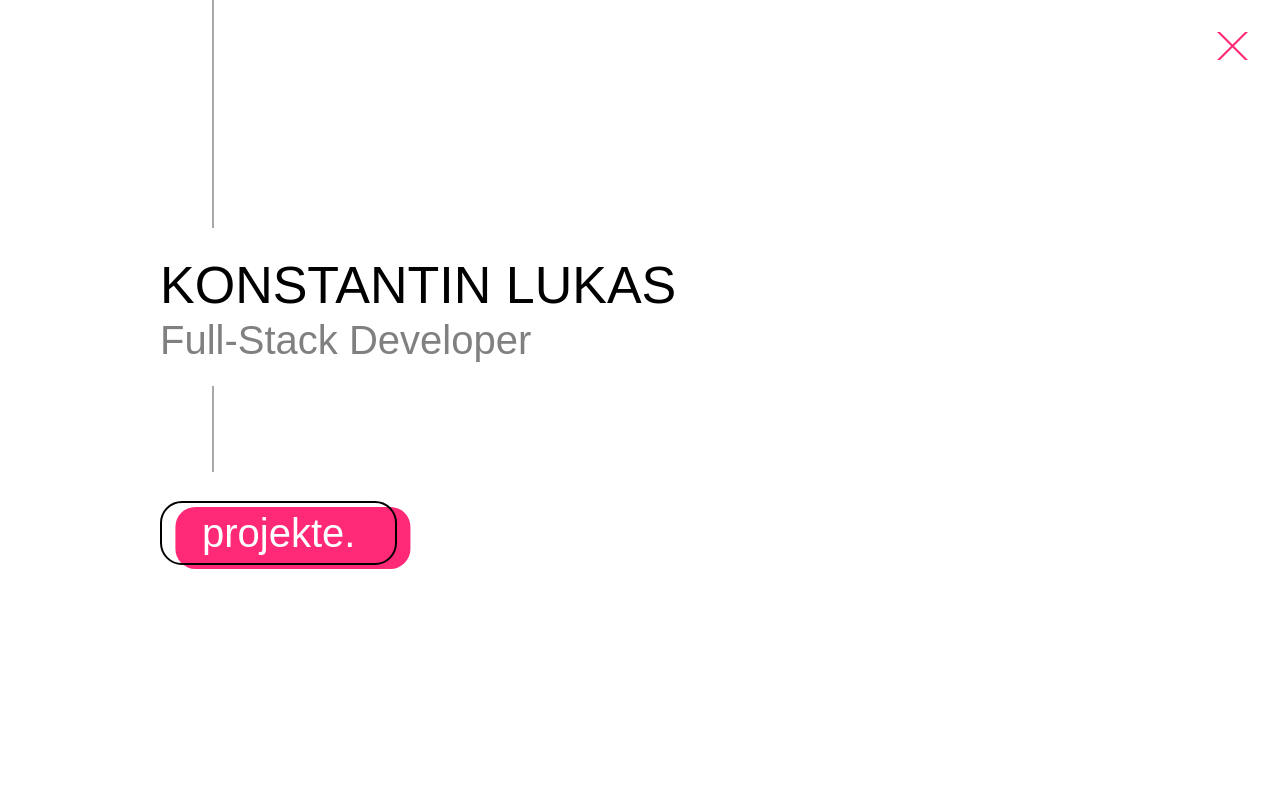
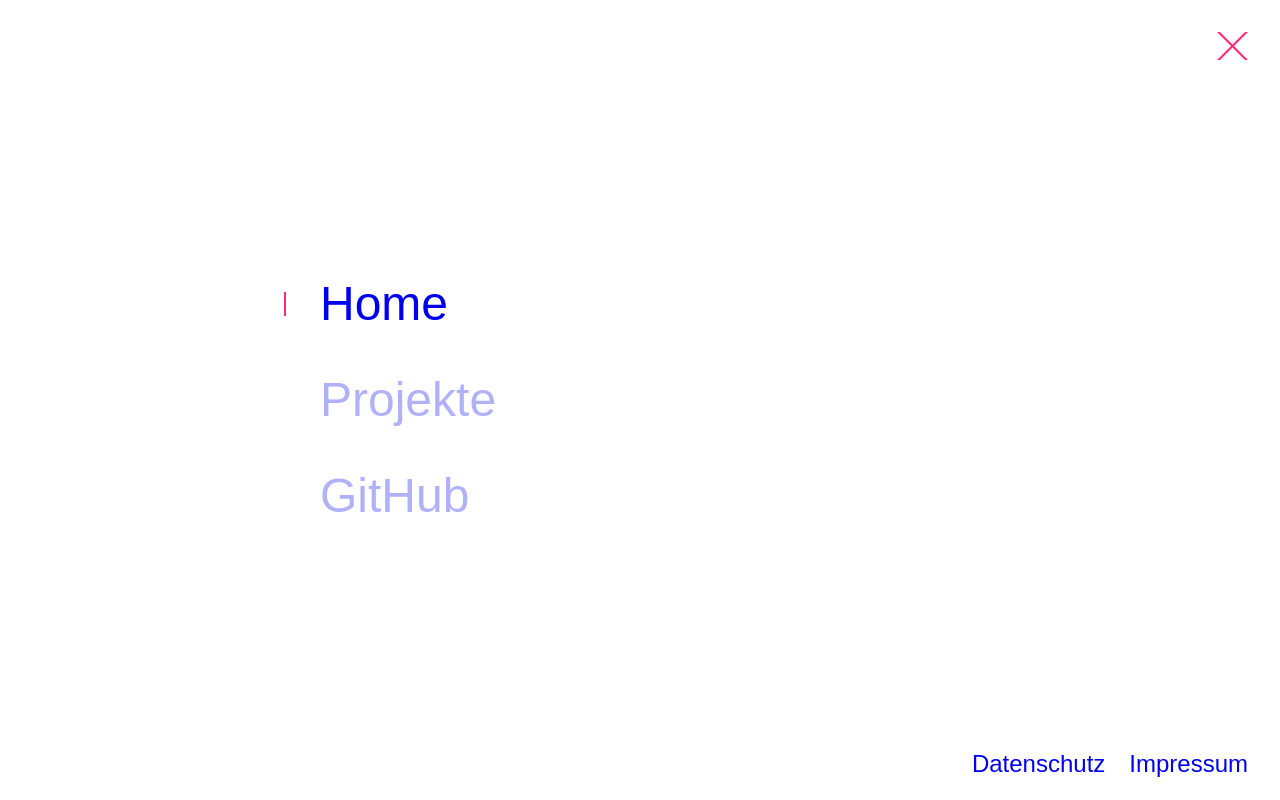
Before and after one commit to konstantin-lukas/nuxt-portfolio, a Nuxt app: page / in a window 1280 px wide. Both pictures are taken after a click on the button 1232 px from the left and 46 px from the top of the page. Built offline with nearby package versions, Linux system fonts and the light colour scheme.

Commit message:
add menu

```diff
--- a/assets/main.scss
+++ b/assets/main.scss
@@ -15,6 +15,9 @@
 
 a {
     text-decoration: none;
+    &:visited {
+        color: initial;
+    }
 }
 
 button {
--- a/components/ButtonLink.vue
+++ b/components/ButtonLink.vue
@@ -16,7 +16,7 @@ a {
     border: var(--border-width) solid var(--black);
     position: relative;
     font-size: var(--font-size-medium);
-    padding: 0.15em 1em;
+    padding: 0.2em 1em 0.1em 1em;
     display: inline-block;
     border-radius: .55em;
     &::after {
--- a/components/MenuButton.vue
+++ b/components/MenuButton.vue
@@ -4,10 +4,7 @@ const open = ref(false);
 </script>
 
 <template>
-    <button
-        :class="{ open }"
-        @click="open = !open"
-    >
+    <button>
         <span>
             <span/>
             <span/>
@@ -18,6 +15,7 @@ const open = ref(false);
 <style scoped lang="scss">
 @import "../assets/mixins.scss";
 button {
+    z-index: 101;
     position: fixed;
     top: 2rem;
     right: 2rem;
--- /dev/null
+++ b/components/MenuOverlay.vue
@@ -0,0 +1,310 @@
+<script setup lang="ts">
+const route = useRoute();
+defineEmits(["navigation"])
+</script>
+
+<template>
+    <div class="menu">
+        <span class="menu-background"/>
+        <nav class="main-nav">
+            <div class="important-nav">
+                <NuxtLink
+                    to="/"
+                    class="home"
+                    :class="{current: route.name == 'index'}"
+                    @click="$emit('navigation')"
+                >
+                    Home
+                </NuxtLink>
+                <NuxtLink
+                    to="/projekte"
+                    class="projects"
+                    :class="{current: route.name == 'projekte'}"
+                    @click="$emit('navigation')"
+                >
+                    Projekte
+                </NuxtLink>
+                <NuxtLink
+                    to="https://github.com/konstantin-lukas"
+                    target="_blank"
+                    class="github"
+                    @click="$emit('navigation')"
+                >
+                    GitHub
+                </NuxtLink>
+                <span class="anchor"/>
+            </div>
+            <div class="footer-nav">
+                <NuxtLink
+                    class="data"
+                    to="/datenschutz"
+                    @click="$emit('navigation')"
+                >
+                    Datenschutz
+                </NuxtLink>
+                <NuxtLink
+                    class="notice"
+                    to="/impressum"
+                    @click="$emit('navigation')"
+                >
+                    Impressum
+                </NuxtLink>
+            </div>
+        </nav>
+    </div>
+</template>
+
+<style scoped lang="scss">
+.menu {
+    position: fixed;
+    top: 0;
+    right: 0;
+    z-index: 100;
+    user-select: none;
+
+    &.open {
+        width: 100vw;
+        height: 100vh;
+        & > nav {
+            opacity: 1;
+        }
+        .menu-background {
+            width: 300vmax;
+            height: 300vmax;
+        }
+    }
+
+    & > nav {
+        position: absolute;
+        width: 100%;
+        height: 100%;
+        top: 0;
+        left: 0;
+        opacity: 0;
+        transition: opacity .2s cubic-bezier(0,.5,.56,1.01) .4s;
+    }
+
+    .menu-background {
+        position: absolute;
+        background-color: white;
+        width: 0;
+        height: 0;
+        border-radius: 50%;
+        top: 3rem;
+        right: 3rem;
+        display: block;
+        transform: translate(50%,-50%);
+        transition: all .75s cubic-bezier(0,.5,.56,1.01);
+        z-index: -1;
+        box-shadow: 0 0.15em 1.5em 0 rgba(0,0,0,.1), 0 0 1em 0 rgba(0,0,0,.03);
+    }
+}
+
+
+.main-nav {
+    width: 100%;
+    height: 100%;
+    display: flex;
+    align-items: center;
+    position: relative;
+    .important-nav {
+        position: relative;
+        margin-left: 25%;
+        display: inline-block;
+        transition: padding-left .3s cubic-bezier(0,.5,.56,1.01), opacity .3s cubic-bezier(0,.5,.56,1.01);
+    }
+    a, span {
+        position: relative;
+        width: 100%;
+        z-index: 1;
+        display: block;
+        opacity: .3;
+        transition: padding-left .3s cubic-bezier(0,.5,.56,1.01), opacity .3s cubic-bezier(0,.5,.56,1.01);
+        font-size: 48px;
+        padding: .5em 0;
+        line-height: 1em;
+    }
+    span {
+        opacity: 1;
+    }
+}
+
+@media only screen and (max-height: 550px) {
+    .main-nav a, .main-nav span {
+        font-size: 32px;
+    }
+}
+
+@media only screen and (max-width: 550px) {
+    .main-nav a, .main-nav span {
+        font-size: 36px;
+    }
+}
+
+@media only screen and (max-width: 350px) {
+    .main-nav a, .main-nav span {
+        font-size: 30px;
+    }
+}
+
+@media only screen and (max-width: 300px) {
+    .main-nav a, .main-nav span {
+        font-size: 26px;
+    }
+}
+
+@media only screen and (max-width: 250px) {
+    .main-nav a, .main-nav span {
+        font-size: 24px;
+    }
+}
+
+@media only screen and (max-height: 350px) {
+    .main-nav a, .main-nav span {
+        font-size: 24px;
+    }
+}
+
+@media only screen and (max-height: 250px) {
+    .main-nav a, .main-nav span {
+        font-size: 18px;
+    }
+}
+
+.main-nav .important-nav:hover a {
+    opacity: .5;
+}
+
+.main-nav .important-nav:hover a {
+    padding-left: .4em;
+}
+
+.main-nav .important-nav a:hover {
+    padding-left: .8em;
+    opacity: 1;
+}
+
+.main-nav .important-nav:hover a.current, .main-nav .important-nav a.current {
+    opacity: 1;
+}
+
+span.anchor {
+    padding:0;height:0;
+}
+
+.anchor::before {
+    content: "";
+    background-color: var(--pink);
+    height: .5em;
+    width: var(--border-width);
+    position: absolute;
+    left: -.75em;
+    top: 50%;
+    transform: translateY(-50%);
+    pointer-events: none;
+    transition: top .5s cubic-bezier(0,.5,.56,1.01);
+    display: none;
+}
+
+.open .anchor::before {
+    display: block;
+}
+
+.anchor {
+    visibility: hidden;
+}
+
+.github.current ~ .anchor::before {
+    top: -1em;
+    visibility: visible;
+}
+
+.projects.current ~ .anchor::before {
+    top: -3em;
+    visibility: visible;
+}
+
+.home.current ~ .anchor::before {
+    top: -5em;
+    visibility: visible;
+}
+
+.github:hover ~ .anchor::before {
+    top: -1em;
+}
+
+.projects:hover ~ .anchor::before {
+    top: -3em;
+}
+
+.home:hover ~ .anchor::before {
+    top: -5em;
+}
+
+.footer-nav {
+    position: absolute;
+    bottom: 1.5rem;
+    right: 2rem;
+    display: flex;
+    align-items: flex-end;
+    a {
+        font-size: 3vh;
+        margin-right: 1em;
+        opacity: 1;
+        padding-bottom: 0;
+        transition: padding-bottom .5s cubic-bezier(0,.5,.56,1.01);
+        &::before {
+            content: "";
+            background-color: var(--pink);
+            width: 100%;
+            height: var(--border-width);
+            transform: scaleX(0);
+            position: absolute;
+            left: 0;
+            bottom: 0;
+            transition: transform .5s cubic-bezier(0,.5,.56,1.01);
+        }
+        &:hover::before {
+            transform: scaleX(1);
+        }
+        &:hover {
+            padding-bottom: .4em;
+        }
+        &:last-of-type {
+            margin-right: 0;
+        }
+    }
+}
+
+@media only screen and (max-width: 500px) {
+    .footer-nav a {
+        font-size: 2vh;
+    }
+}
+
+@media only screen and (max-width: 500px) and (max-height: 650px) {
+    .footer-nav a {
+        font-size: 3.5vh;
+    }
+}
+
+@media only screen and (max-width: 320px) and (max-height: 650px) {
+    .footer-nav a {
+        font-size: 3vh;
+    }
+    .footer-nav {
+        bottom: 10px;
+        right: 20px;
+    }
+    .menu-button {
+        top: 15px;
+        right: 15px;
+    }
+}
+
+@media only screen and (max-width: 250px) {
+    .footer-nav a {
+        font-size: 2.5vh;
+    }
+}
+</style>
--- a/layouts/default.vue
+++ b/layouts/default.vue
@@ -1,10 +1,18 @@
 <script setup lang="ts">
-
+import { ref } from 'vue';
+const menuOpen = ref(false);
 </script>
 
 <template>
     <header>
-        <MenuButton/>
+        <MenuButton
+            :class="{ open: menuOpen }"
+            @click="() => menuOpen = !menuOpen"
+        />
+        <MenuOverlay
+            :class="{ open: menuOpen }"
+            @navigation="() => menuOpen = false"
+        />
     </header>
     <main>
         <slot/>
--- a/pages/index.vue
+++ b/pages/index.vue
@@ -9,7 +9,7 @@
             <h2>Full-Stack Developer</h2>
         </div>
         <ButtonLink to="/projekte">
-            projekte.
+            Projekte
         </ButtonLink>
     </div>
 </template>
```
